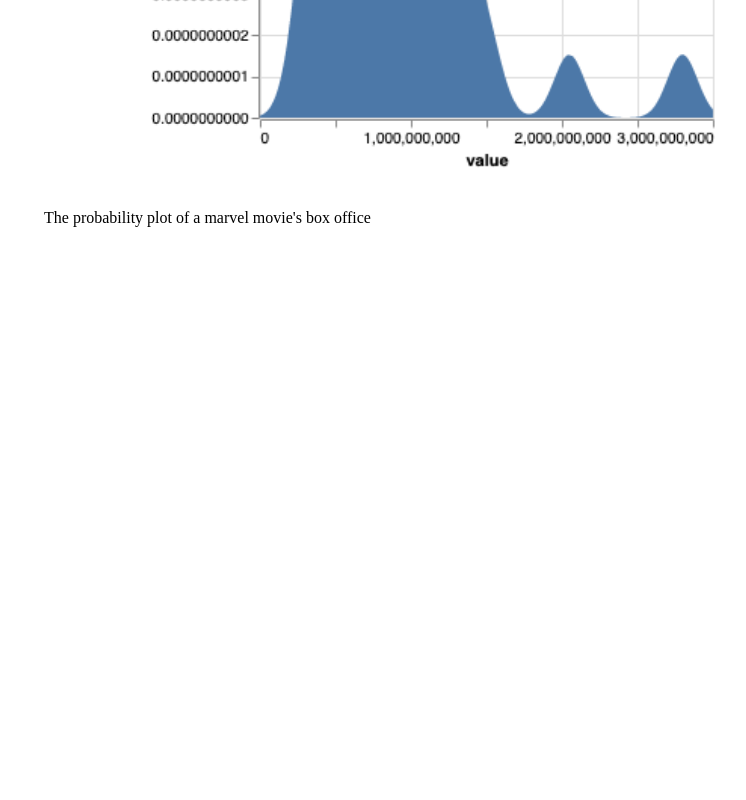
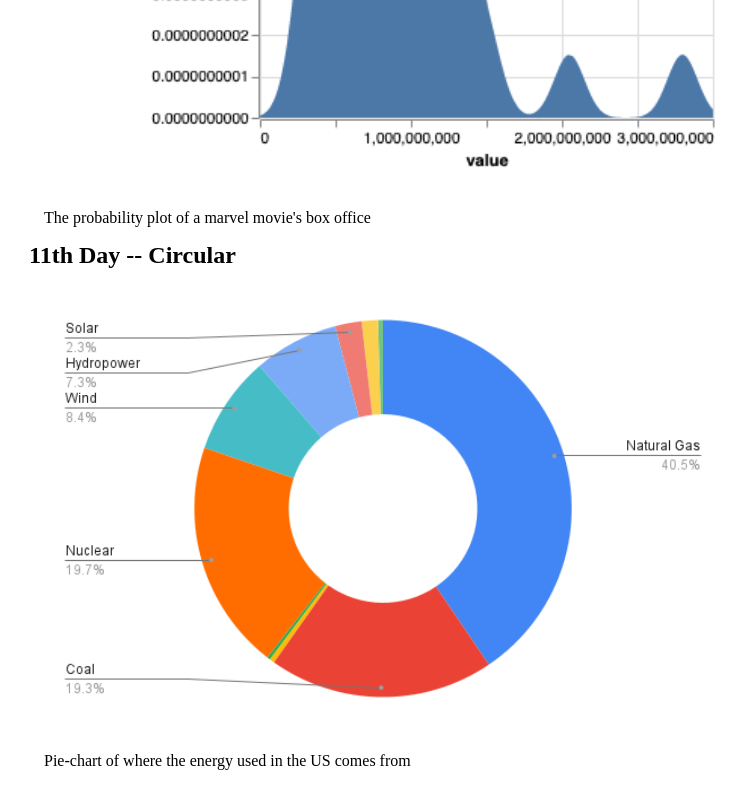
Before and after one commit to michaelyhuang23/30-Day-Vis-Challenge, a plain HTML site: page index.html in a window 1280 px wide. Shown: the part 4965-5765 px from the top of the page, without its empty margins (46-792 px from the left). Before the commit the page ends 5222 px from the top, so only its background shows below. Drawn offline with nearby package versions, Linux system fonts and the light colour scheme.

Commit message:
11th day

```diff
--- a/index.html
+++ b/index.html
@@ -92,6 +92,13 @@
                 <figcaption>The probability plot of a marvel movie's box office</figcaption>
             </figure>
         </div>
+	<div id='circular'>
+            <h2>11th Day -- Circular</h2>
+            <figure>
+                <img src="images/circular.png" alt="Pie-chart of the source of energy" style="width:60%;">
+                <figcaption>Pie-chart of where the energy used in the US comes from</figcaption>
+            </figure>
+        </div>
     </main>
 </body>
 
```
Also changed, not shown: images/circular.png (added), 2 other files.
